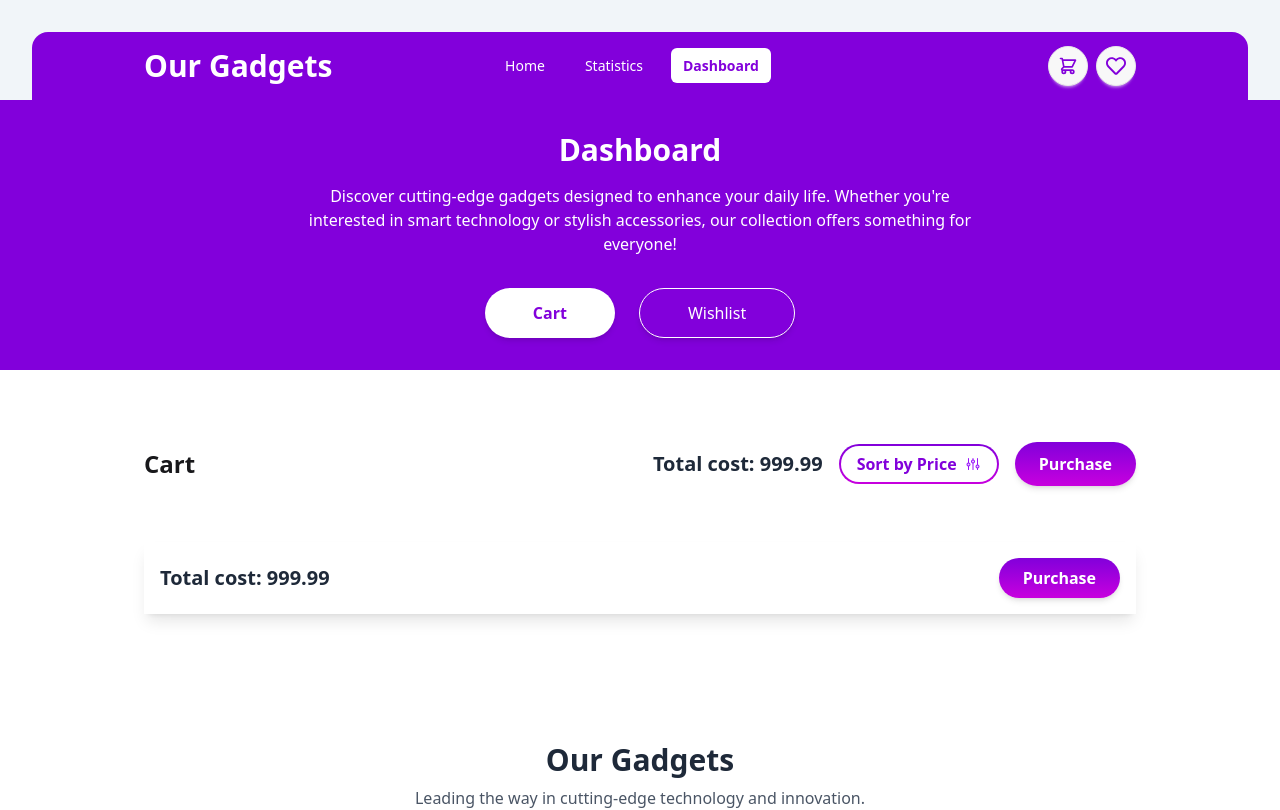
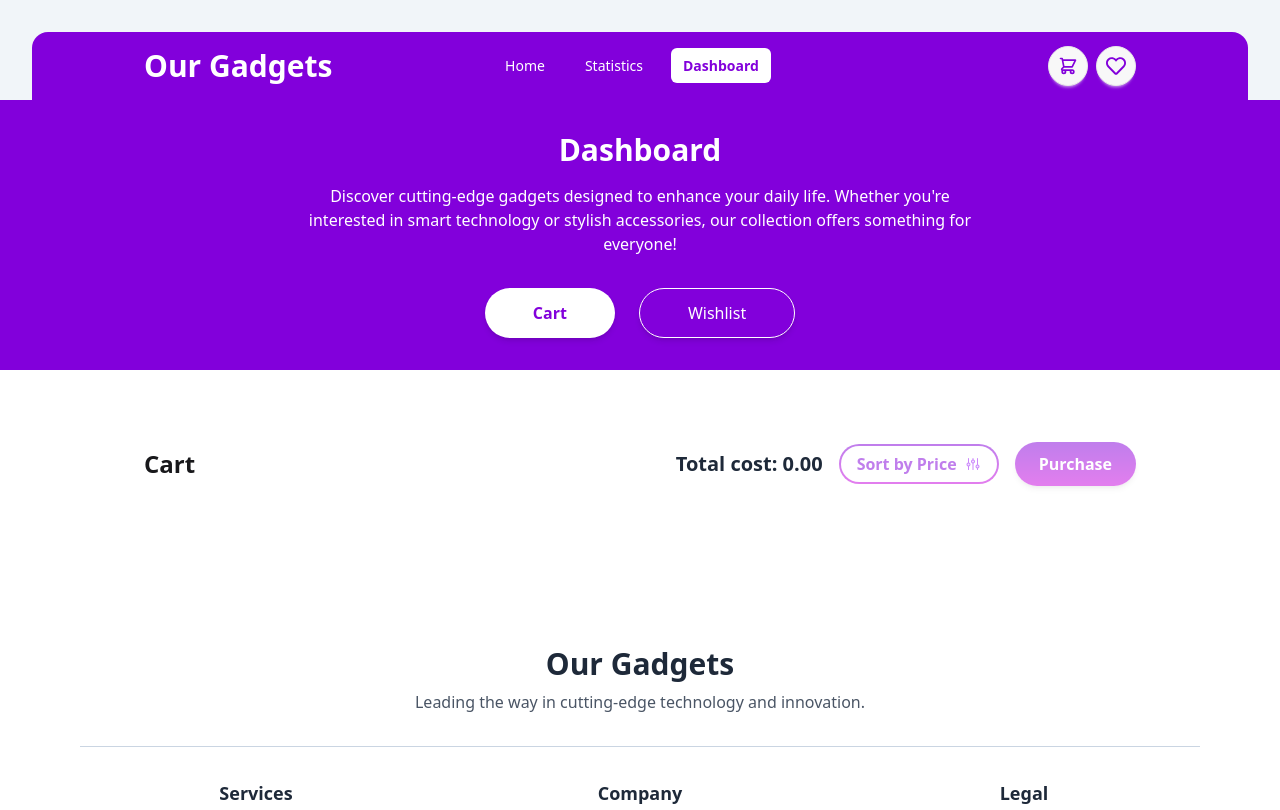
Before and after one commit to Minhajh2o/Our-Gadgets, a React (Vite) app: page /dashboard in a window 1280 px wide. Shown: the top 810 px of the page. Built offline with nearby package versions, Linux system fonts and the light colour scheme.

Commit message:
functionalities for dashboard added, bug remains in adding product to cart and remove a product

```diff
--- a/src/Routes/Cards/DashboardProductCard.jsx
+++ b/src/Routes/Cards/DashboardProductCard.jsx
@@ -1,21 +1,37 @@
 import { IoClose } from "react-icons/io5";
 import { useActiveTab } from "../Context/ActiveTabContext";
+import { useInterest } from "../Context/InterestContext";
 
 const DashboardProductCard = ({ product }) => {
   const { activeTab } = useActiveTab();
+  const { addToCart, removeFromCart, removeFromWishlist } = useInterest();
 
   // Destructure product details
-  const {
-    product_title,
-    product_image,
-    price,
-    description,
-  } = product;
+  const { product_id, product_title, product_image, price, description } =
+    product;
+
+  // Handle adding product to cart and removing it from wishlist
+  const handleAddToCart = () => {
+    removeFromWishlist(product_id);
+    addToCart(product_id);
+  };
+
+  // Handle removing product from cart and wishlist
+  const handleRemoveProduct = () => {
+    removeFromCart(product_id);
+    removeFromWishlist(product_id);
+  };
 
   return (
     <div className="bg-white p-4 md:p-6 rounded-2xl shadow-lg flex items-center gap-4 md:gap-6 w-full  mx-auto">
       {/* Product Image */}
-      <figure className={`bg-gray-200 rounded-xl shrink-0 overflow-hidden ${activeTab === "wishlist" ? "w-28 h-28 md:w-48 md:h-40" : "w-24 h-24 md:w-36 md:h-26"}`}>
+      <figure
+        className={`bg-gray-200 rounded-xl shrink-0 overflow-hidden ${
+          activeTab === "wishlist"
+            ? "w-28 h-28 md:w-48 md:h-40"
+            : "w-24 h-24 md:w-36 md:h-26"
+        }`}
+      >
         <img
           src={product_image}
           alt={product_title}
@@ -26,21 +42,34 @@ const DashboardProductCard = ({ product }) => {
       {/* Product Details */}
       <div className="flex-1 space-y-1 md:space-y-3">
         <div className="flex items-center justify-between">
+          {/* Product Title */}
           <h3 className="text-base md:text-xl font-bold text-gray-800 line-clamp-1">
             {product_title}
           </h3>
+
           {/* Remove Button */}
-          <button className="ml-auto w-8 h-8 rounded-full bg-red-100 text-red-500 flex shrink-0 items-center justify-center hover:bg-red-200 transition-colors">
+          <button
+            onClick={handleRemoveProduct}
+            className="ml-auto w-8 h-8 rounded-full bg-red-100 text-red-500 flex shrink-0 items-center justify-center hover:bg-red-200 transition-colors">
             <IoClose size={20} />
           </button>
         </div>
+
+        {/* Description & Price */}
         <p className="text-sm md:text-base line-clamp-2">
           <span className=" font-semibold text-gray-800">Description: </span>
           <span className="text-gray-600 font-normal">{description}</span>
         </p>
-        <p className="text-sm md:text-base font-semibold text-gray-800">Price: ${price}</p>
+        <p className="text-sm md:text-base font-semibold text-gray-800">
+          Price: ${price}
+        </p>
+
+        {/* Add to Cart Button for Wishlist */}
         {activeTab === "wishlist" && (
-          <button className="btn bg-purple-700 text-white rounded-full">
+          <button
+            onClick={handleAddToCart}
+            className="btn bg-purple-700 text-white rounded-full"
+          >
             Add to Cart
           </button>
         )}
--- a/src/Routes/Dashboard/Cart.jsx
+++ b/src/Routes/Dashboard/Cart.jsx
@@ -1,7 +1,28 @@
 import { PiSlidersDuotone } from "react-icons/pi";
 import DashboardProductCard from "../Cards/DashboardProductCard";
+import { useEffect, useState } from "react";
 
-const Cart = ({ filteredCart }) => {
+const Cart = ({ filteredCart, setFilteredCart }) => {
+  const [totalPrice, setTotalPrice] = useState(0);
+  // Calculate total price of items in the cart
+  useEffect(() => {
+    const totalCost = filteredCart
+      .reduce((total, product) => total + product.price, 0)
+      .toFixed(2);
+    setTotalPrice(totalCost);
+  }, [filteredCart]);
+
+  // Function to sort products by price
+  const sortByPrice = () => {
+    const sorted = [...filteredCart].sort((a, b) => b.price - a.price);
+    setFilteredCart(sorted);
+  };
+
+  const handlePurchase = () => {
+    setFilteredCart([]);
+    setTotalPrice(0);
+  };
+
   return (
     <div className="relative ">
       <div className="flex items-center justify-between mb-8">
@@ -9,9 +30,17 @@ const Cart = ({ filteredCart }) => {
 
         {/* Cart Summary Section */}
         <div className="flex items-center gap-4">
-          <p className="hidden md:block text-xl font-bold text-gray-800">Total cost: 999.99</p>
+          <p className="hidden md:block text-xl font-bold text-gray-800">
+            Total cost: {totalPrice}
+          </p>
 
-          <button className="p-[2px] rounded-full bg-gradient-to-b from-purple-700 to-fuchsia-600">
+          <button
+            onClick={sortByPrice}
+            // Add the disabled attribute to functionally disable the button
+            disabled={filteredCart.length === 0}
+            className={`p-[2px] rounded-full bg-gradient-to-b from-purple-700 to-fuchsia-600 cursor-pointer transition-opacity duration-300
+              disabled:opacity-50 disabled:cursor-not-allowed`} // Use Tailwind's disabled: prefix
+          >
             <span className="flex items-center gap-2 px-4 py-1.5 bg-white rounded-full">
               <span className="font-semibold text-purple-700">
                 Sort by Price
@@ -20,7 +49,12 @@ const Cart = ({ filteredCart }) => {
             </span>
           </button>
 
-          <button className="hidden md:block px-6 py-2.5 bg-gradient-to-b from-purple-700 to-fuchsia-600 text-white font-semibold rounded-full hover:opacity-90 transition-opacity duration-300 shadow-md">
+          <button
+            onClick={handlePurchase}
+            disabled={Number(totalPrice) === 0}
+            className={`hidden md:block px-6 py-2.5 bg-gradient-to-b from-purple-700 to-fuchsia-600 text-white font-semibold rounded-full cursor-pointer transition-opacity duration-300 shadow-md
+              disabled:opacity-50 disabled:cursor-not-allowed`} // Use Tailwind's disabled: prefix
+          >
             Purchase
           </button>
         </div>
@@ -34,15 +68,20 @@ const Cart = ({ filteredCart }) => {
       </div>
 
       {/* total price and purchase button for small devices */}
-      <div className="sticky bottom-0 left-0 right-0 bg-white shadow-lg z-10 mt-6">
+      <div className="md:hidden sticky bottom-0 left-0 right-0 bg-white shadow-lg z-10 mt-6">
         <div className="flex items-center justify-between p-4 ">
-          <p className="text-xl font-bold text-gray-800">Total cost: 999.99</p>
+          <p className="text-xl font-bold text-gray-800">
+            Total cost: {totalPrice}
+          </p>
 
-          <button className="px-6 py-2 bg-gradient-to-b from-purple-700 to-fuchsia-600 text-white font-semibold rounded-full hover:opacity-90 transition-opacity duration-300 shadow-md">
+          <button
+            onClick={handlePurchase}
+            className="px-6 py-2 bg-gradient-to-b from-purple-700 to-fuchsia-600 text-white font-semibold rounded-full hover:opacity-90 transition-opacity duration-300 shadow-md"
+          >
             Purchase
           </button>
         </div>
-        </div>
+      </div>
     </div>
   );
 };
--- a/src/Routes/Dashboard/DashboardDetails.jsx
+++ b/src/Routes/Dashboard/DashboardDetails.jsx
@@ -21,7 +21,7 @@ const DashboardDetails = () => {
         <div className="flex justify-center gap-4 md:gap-6 pb-4 md:pb-8">
           <button
             onClick={handleDashboardCart}
-            className={`px-8 py-3 md:px-12 rounded-full shadow-md transition-colors duration-300 ${
+            className={`px-8 py-3 md:px-12 rounded-full shadow-md cursor-pointer transition-colors duration-300 ${
               activeTab === "cart"
                 ? "bg-white text-purple-700 font-semibold"
                 : "bg-purple-700 text-white border border-white hover:bg-purple-600"
@@ -31,7 +31,7 @@ const DashboardDetails = () => {
           </button>
           <button
             onClick={handleDashboardWishlist}
-            className={`px-8 py-3 md:px-12 rounded-full shadow-md transition-colors duration-300 ${
+            className={`px-8 py-3 md:px-12 rounded-full shadow-md cursor-pointer transition-colors duration-300 ${
               activeTab === "wishlist"
                 ? "bg-white text-purple-700 font-semibold"
                 : "bg-purple-700 text-white border border-white hover:bg-purple-600"
--- a/src/Routes/Dashboard/DashboardWidgets.jsx
+++ b/src/Routes/Dashboard/DashboardWidgets.jsx
@@ -24,7 +24,7 @@ const DashboardWidgets = ({ gadgetsData }) => {
   return (
     <div className="container max-w-5xl px-4 mx-auto mt-6 md:pt-12 pb-8">
       {activeTab === "cart" ? (
-        <Cart filteredCart={filteredCart} />
+        <Cart filteredCart={filteredCart} setFilteredCart={setFilteredCart} />
       ) : (
         <Wishlist filteredWishlist={filteredWishlist} />
       )}
```
